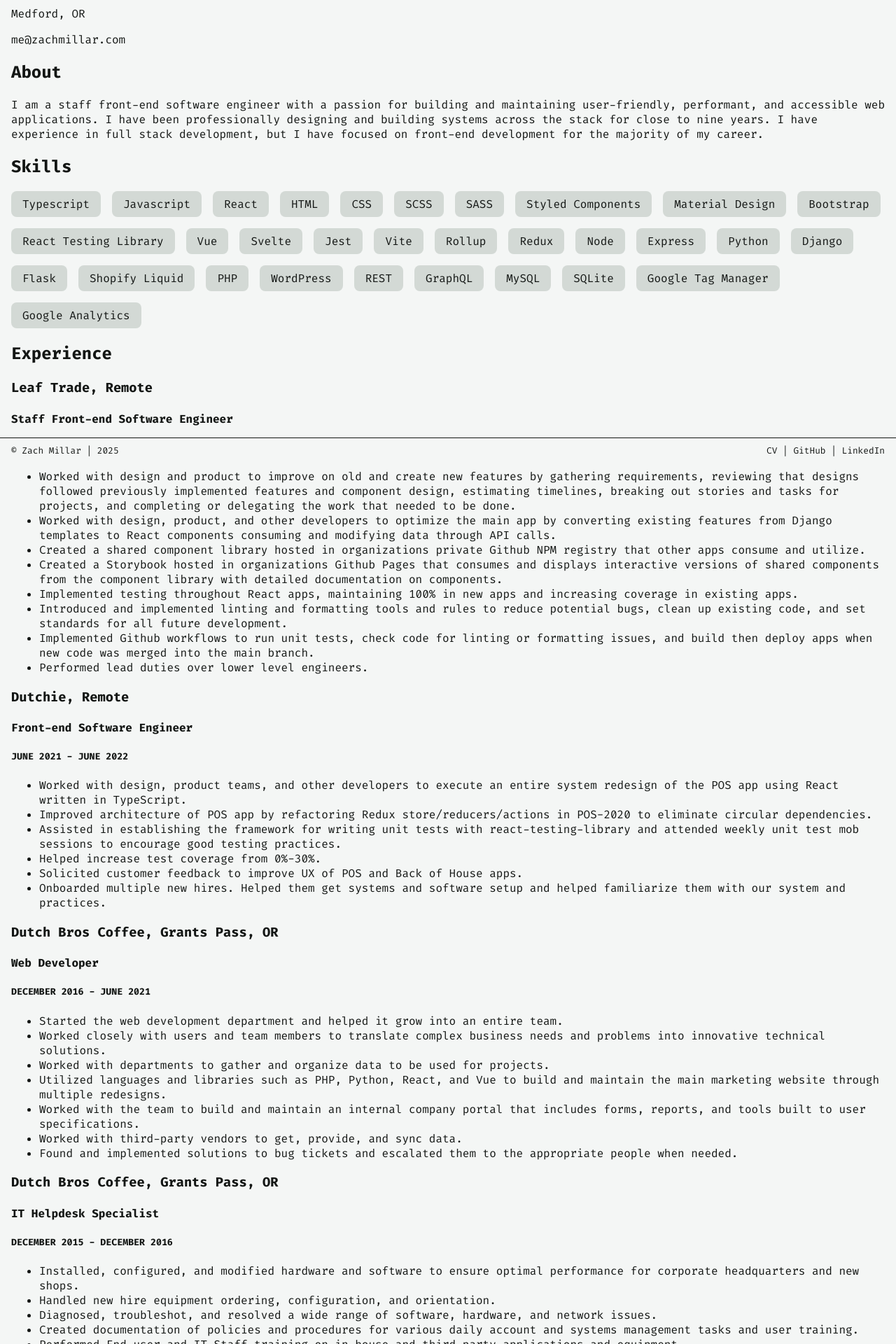
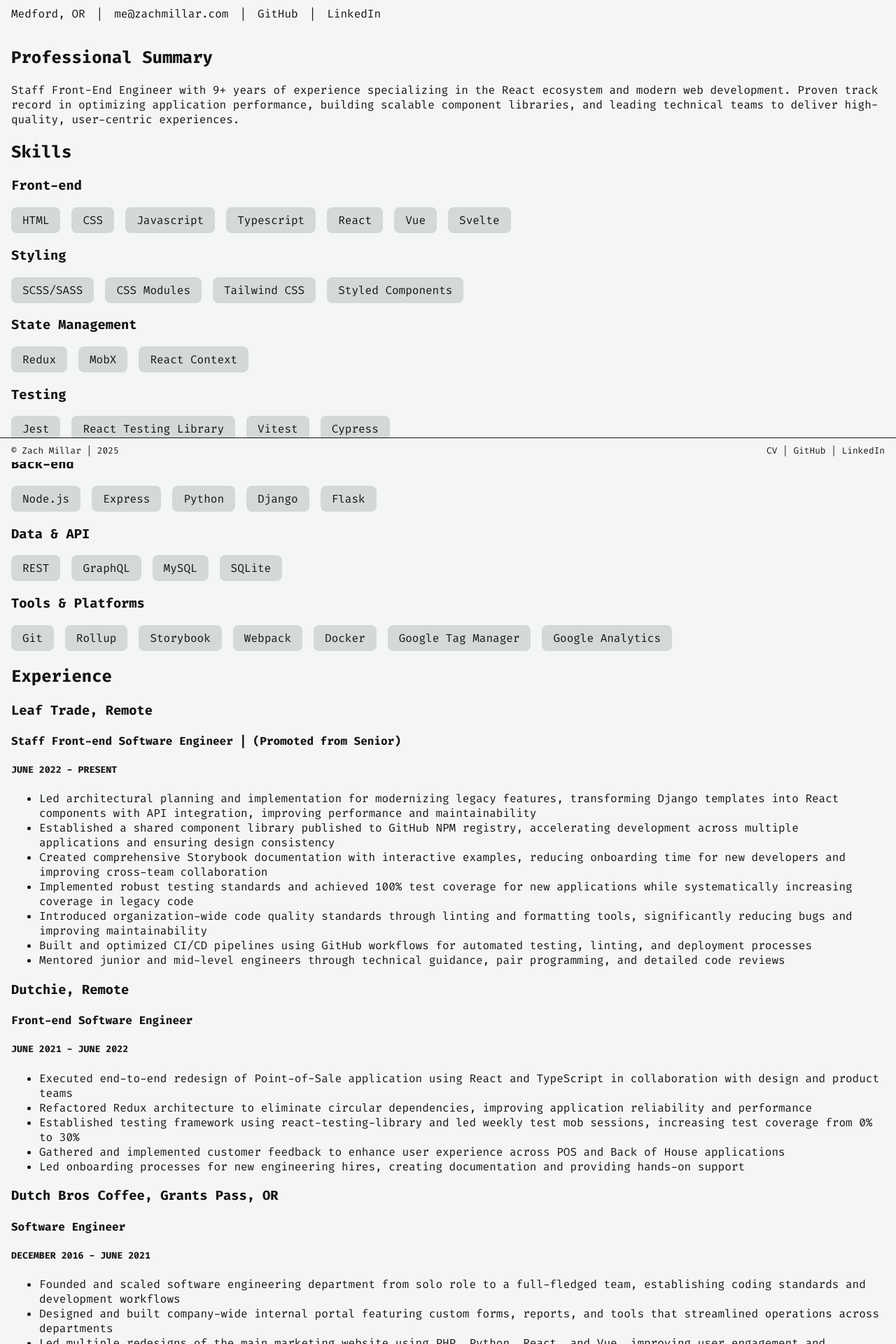
Before and after one commit to z-yeti/zachmillar_com, a React (Vite) app: page /cv in a window 1280 px wide. Shown: the part 140-2060 px from the top of the page at 70% size. Built offline with nearby package versions, Linux system fonts and the light colour scheme.

Commit message:
chore: update CV

```diff
--- a/src/routes/CV/CV.module.css
+++ b/src/routes/CV/CV.module.css
@@ -1,3 +1,8 @@
+.cv__contact {
+  display: flex;
+  gap: 1rem;
+}
+
 .cv__skills {
   display: flex;
   flex-wrap: wrap;
--- a/src/routes/CV/index.tsx
+++ b/src/routes/CV/index.tsx
@@ -7,58 +7,100 @@
       <section>
         <h1>Zach Millar</h1>
         <div>Staff Front-End Software Engineer</div>
-        <div>
+        <div className={styles["cv__contact"]}>
           <p>Medford, OR</p>
+          <p>|</p>
           <p>
             <a href="mailto:me@zachmillar.com">me@zachmillar.com</a>
+          </p>
+          <p>|</p>
+          <p>
+            <a
+              href="https://github.com/z-yeti"
+              target="_blank"
+              rel="noopener noreferrer"
+            >
+              GitHub
+            </a>
+          </p>
+          <p>|</p>
+          <p>
+            <a
+              href="https://www.linkedin.com/in/zach-millar/"
+              target="_blank"
+              rel="noopener noreferrer"
+            >
+              LinkedIn
+            </a>
           </p>
         </div>
       </section>
 
       <section>
-        <h2>About</h2>
+        <h2>Professional Summary</h2>
         <p>
-          I am a staff front-end software engineer with a passion for building
-          and maintaining user-friendly, performant, and accessible web
-          applications. I have been professionally designing and building
-          systems across the stack for close to nine years. I have experience in
-          full stack development, but I have focused on front-end development
-          for the majority of my career.
+          Staff Front-End Engineer with 9+ years of experience specializing in
+          the React ecosystem and modern web development. Proven track record in
+          optimizing application performance, building scalable component
+          libraries, and leading technical teams to deliver high-quality,
+          user-centric experiences.
         </p>
       </section>
 
       <section>
         <h2>Skills</h2>
+        <h3>Front-end</h3>
         <div className={styles["cv__skills"]}>
-          <span>Typescript</span>
-          <span>Javascript</span>
-          <span>React</span>
           <span>HTML</span>
           <span>CSS</span>
-          <span>SCSS</span>
-          <span>SASS</span>
-          <span>Styled Components</span>
-          <span>Material Design</span>
-          <span>Bootstrap</span>
-          <span>React Testing Library</span>
+          <span>Javascript</span>
+          <span>Typescript</span>
+          <span>React</span>
           <span>Vue</span>
           <span>Svelte</span>
+        </div>
+        <h3>Styling</h3>
+        <div className={styles["cv__skills"]}>
+          <span>SCSS/SASS</span>
+          <span>CSS Modules</span>
+          <span>Tailwind CSS</span>
+          <span>Styled Components</span>
+        </div>
+        <h3>State Management</h3>
+        <div className={styles["cv__skills"]}>
+          <span>Redux</span>
+          <span>MobX</span>
+          <span>React Context</span>
+        </div>
+        <h3>Testing</h3>
+        <div className={styles["cv__skills"]}>
           <span>Jest</span>
-          <span>Vite</span>
-          <span>Rollup</span>
-          <span>Redux</span>
-          <span>Node</span>
+          <span>React Testing Library</span>
+          <span>Vitest</span>
+          <span>Cypress</span>
+        </div>
+        <h3>Back-end</h3>
+        <div className={styles["cv__skills"]}>
+          <span>Node.js</span>
           <span>Express</span>
           <span>Python</span>
           <span>Django</span>
           <span>Flask</span>
-          <span>Shopify Liquid</span>
-          <span>PHP</span>
-          <span>WordPress</span>
+        </div>
+        <h3>Data & API</h3>
+        <div className={styles["cv__skills"]}>
           <span>REST</span>
           <span>GraphQL</span>
           <span>MySQL</span>
           <span>SQLite</span>
+        </div>
+        <h3>Tools & Platforms</h3>
+        <div className={styles["cv__skills"]}>
+          <span>Git</span>
+          <span>Rollup</span>
+          <span>Storybook</span>
+          <span>Webpack</span>
+          <span>Docker</span>
           <span>Google Tag Manager</span>
           <span>Google Analytics</span>
         </div>
@@ -70,47 +112,44 @@
         <div>
           <h3>Leaf Trade, Remote</h3>
           <div>
-            <h4>Staff Front-end Software Engineer</h4>
+            <h4>Staff Front-end Software Engineer | (Promoted from Senior)</h4>
             <h5>JUNE 2022 - PRESENT</h5>
           </div>
           <ul>
             <li>
-              Worked with design and product to improve on old and create new
-              features by gathering requirements, reviewing that designs
-              followed previously implemented features and component design,
-              estimating timelines, breaking out stories and tasks for projects,
-              and completing or delegating the work that needed to be done.
+              Led architectural planning and implementation for modernizing
+              legacy features, transforming Django templates into React
+              components with API integration, improving performance and
+              maintainability
             </li>
             <li>
-              Worked with design, product, and other developers to optimize the
-              main app by converting existing features from Django templates to
-              React components consuming and modifying data through API calls.
+              Established a shared component library published to GitHub NPM
+              registry, accelerating development across multiple applications
+              and ensuring design consistency
             </li>
             <li>
-              Created a shared component library hosted in organizations private
-              Github NPM registry that other apps consume and utilize.
+              Created comprehensive Storybook documentation with interactive
+              examples, reducing onboarding time for new developers and
+              improving cross-team collaboration
             </li>
             <li>
-              Created a Storybook hosted in organizations Github Pages that
-              consumes and displays interactive versions of shared components
-              from the component library with detailed documentation on
-              components.
+              Implemented robust testing standards and achieved 100% test
+              coverage for new applications while systematically increasing
+              coverage in legacy code
             </li>
             <li>
-              Implemented testing throughout React apps, maintaining 100% in new
-              apps and increasing coverage in existing apps.
+              Introduced organization-wide code quality standards through
+              linting and formatting tools, significantly reducing bugs and
+              improving maintainability
             </li>
             <li>
-              Introduced and implemented linting and formatting tools and rules
-              to reduce potential bugs, clean up existing code, and set
-              standards for all future development.
+              Built and optimized CI/CD pipelines using GitHub workflows for
+              automated testing, linting, and deployment processes
             </li>
             <li>
-              Implemented Github workflows to run unit tests, check code for
-              linting or formatting issues, and build then deploy apps when new
-              code was merged into the main branch.
+              Mentored junior and mid-level engineers through technical
+              guidance, pair programming, and detailed code reviews
             </li>
-            <li>Performed lead duties over lower level engineers.</li>
           </ul>
         </div>
 
@@ -122,28 +161,25 @@
           </div>
           <ul>
             <li>
-              Worked with design, product teams, and other developers to execute
-              an entire system redesign of the POS app using React written in
-              TypeScript.
+              Executed end-to-end redesign of Point-of-Sale application using
+              React and TypeScript in collaboration with design and product
+              teams
             </li>
             <li>
-              Improved architecture of POS app by refactoring Redux
-              store/reducers/actions in POS-2020 to eliminate circular
-              dependencies.
+              Refactored Redux architecture to eliminate circular dependencies,
+              improving application reliability and performance
             </li>
             <li>
-              Assisted in establishing the framework for writing unit tests with
-              react-testing-library and attended weekly unit test mob sessions
-              to encourage good testing practices.
-            </li>
-            <li>Helped increase test coverage from 0%-30%.</li>
-            <li>
-              Solicited customer feedback to improve UX of POS and Back of House
-              apps.
+              Established testing framework using react-testing-library and led
+              weekly test mob sessions, increasing test coverage from 0% to 30%
             </li>
             <li>
-              Onboarded multiple new hires. Helped them get systems and software
-              setup and helped familiarize them with our system and practices.
+              Gathered and implemented customer feedback to enhance user
+              experience across POS and Back of House applications
+            </li>
+            <li>
+              Led onboarding processes for new engineering hires, creating
+              documentation and providing hands-on support
             </li>
           </ul>
         </div>
@@ -151,38 +187,33 @@
         <div>
           <h3>Dutch Bros Coffee, Grants Pass, OR</h3>
           <div>
-            <h4>Web Developer</h4>
+            <h4>Software Engineer</h4>
             <h5>DECEMBER 2016 - JUNE 2021</h5>
           </div>
           <ul>
             <li>
-              Started the web development department and helped it grow into an
-              entire team.
+              Founded and scaled software engineering department from solo role
+              to a full-fledged team, establishing coding standards and
+              development workflows
             </li>
             <li>
-              Worked closely with users and team members to translate complex
-              business needs and problems into innovative technical solutions.
+              Designed and built company-wide internal portal featuring custom
+              forms, reports, and tools that streamlined operations across
+              departments
             </li>
             <li>
-              Worked with departments to gather and organize data to be used for
-              projects.
+              Led multiple redesigns of the main marketing website using PHP,
+              Python, React, and Vue, improving user engagement and conversion
+              metrics
             </li>
             <li>
-              Utilized languages and libraries such as PHP, Python, React, and
-              Vue to build and maintain the main marketing website through
-              multiple redesigns.
+              Implemented data integration solutions between internal systems
+              and third-party vendors, ensuring consistent information flow
             </li>
             <li>
-              Worked with the team to build and maintain an internal company
-              portal that includes forms, reports, and tools built to user
-              specifications.
-            </li>
-            <li>
-              Worked with third-party vendors to get, provide, and sync data.
-            </li>
-            <li>
-              Found and implemented solutions to bug tickets and escalated them
-              to the appropriate people when needed.
+              Developed technical specifications based on stakeholder
+              requirements, translating business needs into actionable
+              development tasks
             </li>
           </ul>
         </div>
@@ -195,25 +226,16 @@
           </div>
           <ul>
             <li>
-              Installed, configured, and modified hardware and software to
-              ensure optimal performance for corporate headquarters and new
-              shops.
+              Managed IT infrastructure for corporate headquarters and new
+              retail locations, ensuring optimal system performance
             </li>
             <li>
-              Handled new hire equipment ordering, configuration, and
-              orientation.
+              Created comprehensive technical documentation and training
+              materials for internal systems and procedures
             </li>
             <li>
-              Diagnosed, troubleshot, and resolved a wide range of software,
-              hardware, and network issues.
-            </li>
-            <li>
-              Created documentation of policies and procedures for various daily
-              account and systems management tasks and user training.
-            </li>
-            <li>
-              Performed End-user and IT Staff training on in-house and
-              third-party applications and equipment.
+              Provided end-user support and troubleshooting for hardware,
+              software, and network issues across the organization
             </li>
           </ul>
         </div>
@@ -239,10 +261,6 @@
           <strong>Eagle Scout</strong> - MAY 2010
         </div>
       </section>
-
-      <p>
-        <i>References available upon request.</i>
-      </p>
     </>
   );
 };
```
Also changed, not shown: src/styles/index.css (+0 -21 lines).
